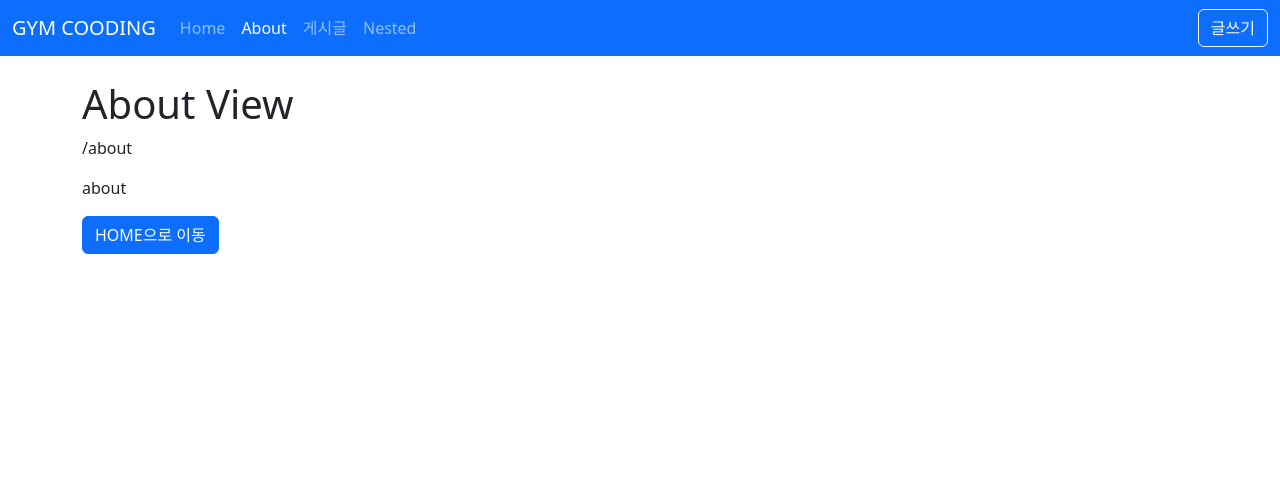
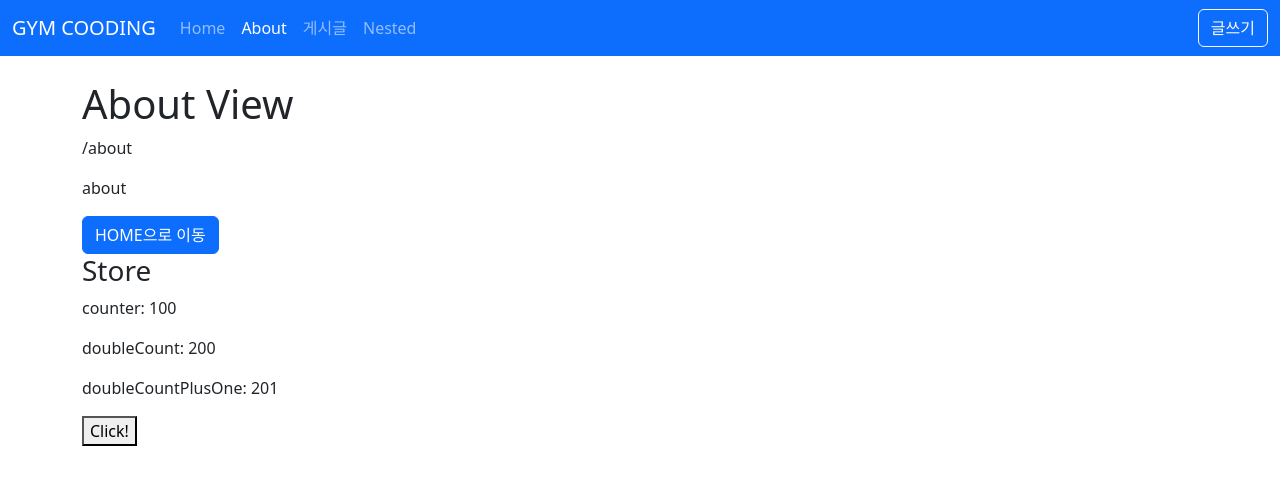
Before and after one commit to psmin77/vue3-posts, a Vue app: page /about in a window 1280 px wide. Shown: the top 484 px of the page. Built offline with nearby package versions, Linux system fonts and the light colour scheme.

Commit message:
[Section9] Pinia - basic

```diff
--- a/package.json
+++ b/package.json
@@ -15,6 +15,7 @@
     "bootstrap": "^5.2.3",
     "bootstrap-icons": "^1.10.4",
     "dayjs": "^1.11.7",
+    "pinia": "^2.1.3",
     "popper.js": "^1.16.1",
     "vue": "^3.2.47",
     "vue-router": "^4.1.6"
--- /dev/null
+++ b/src/stores/counter.js
@@ -0,0 +1,18 @@
+import { defineStore } from 'pinia';
+
+export const useCounterStore = defineStore('counter', {
+	state: () => ({
+		counter: 1,
+	}),
+	getters: {
+		doubleCount: state => state.counter * 2,
+		doubleCountPlusOne() {
+			return this.doubleCount + 1;
+		},
+	},
+	actions: {
+		increment() {
+			this.counter++;
+		},
+	},
+});
--- a/src/views/AboutView.vue
+++ b/src/views/AboutView.vue
@@ -6,14 +6,26 @@
 		<button class="btn btn-primary" @click="$router.push('/')">
 			HOME으로 이동
 		</button>
+		<h3>Store</h3>
+		<p>counter: {{ counter }}</p>
+		<p>doubleCount: {{ doubleCount }}</p>
+		<p>doubleCountPlusOne: {{ doubleCountPlusOne }}</p>
+		<button @click="increment()">Click!</button>
 	</div>
 </template>
 
 <script setup>
 import { useRoute } from 'vue-router';
+import { useCounterStore } from '@/stores/counter';
+import { storeToRefs } from 'pinia';
 
 const route = useRoute();
 console.log('route.path: ', route.path);
+
+const store = useCounterStore();
+const { counter, doubleCount, doubleCountPlusOne } = storeToRefs(store);
+const { increment } = store;
+counter.value = 100;
 </script>
 
 <style></style>
```
Also changed, not shown: src/main.js (+2 -8 lines), 1 other file (tests, documents, lock files or other folders).
